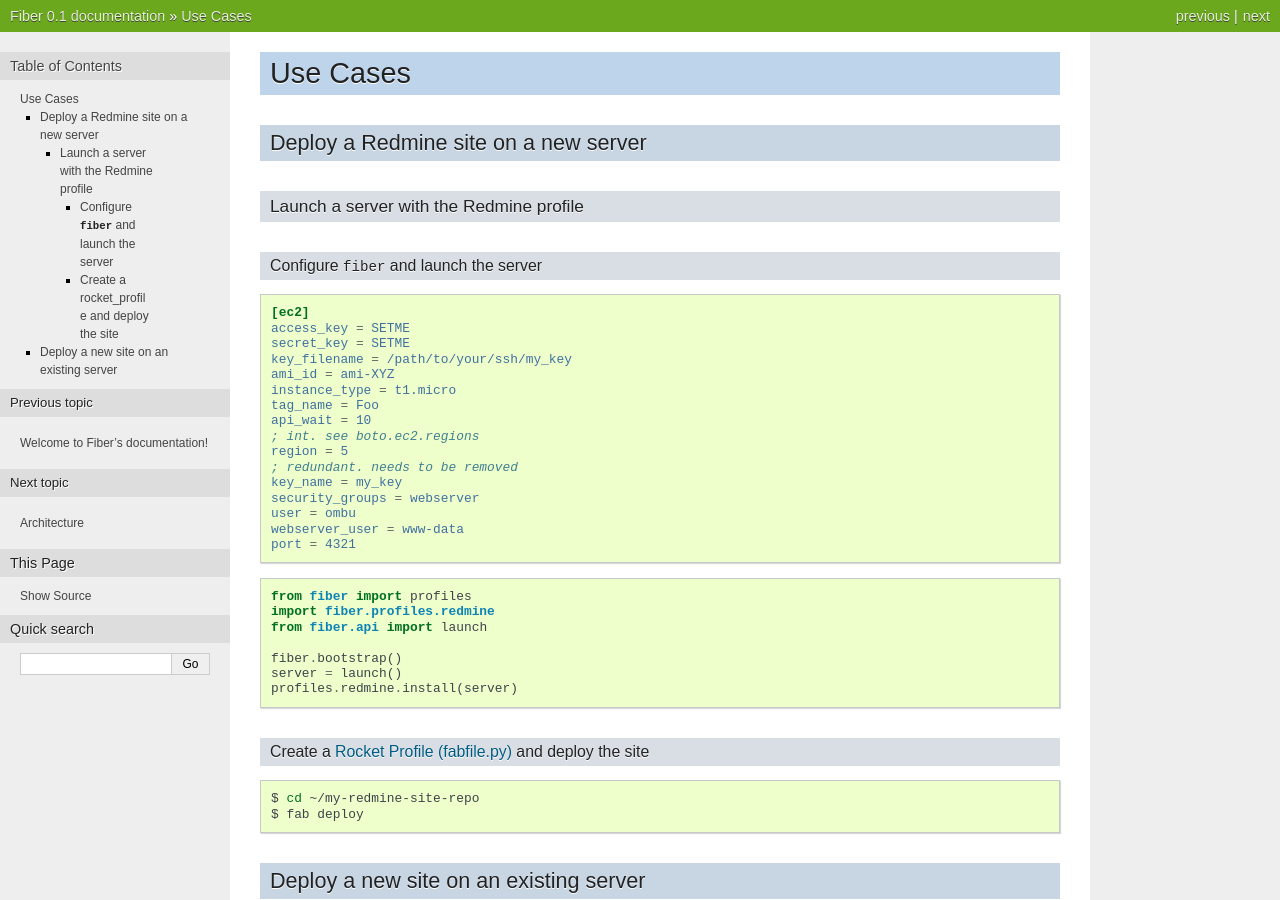
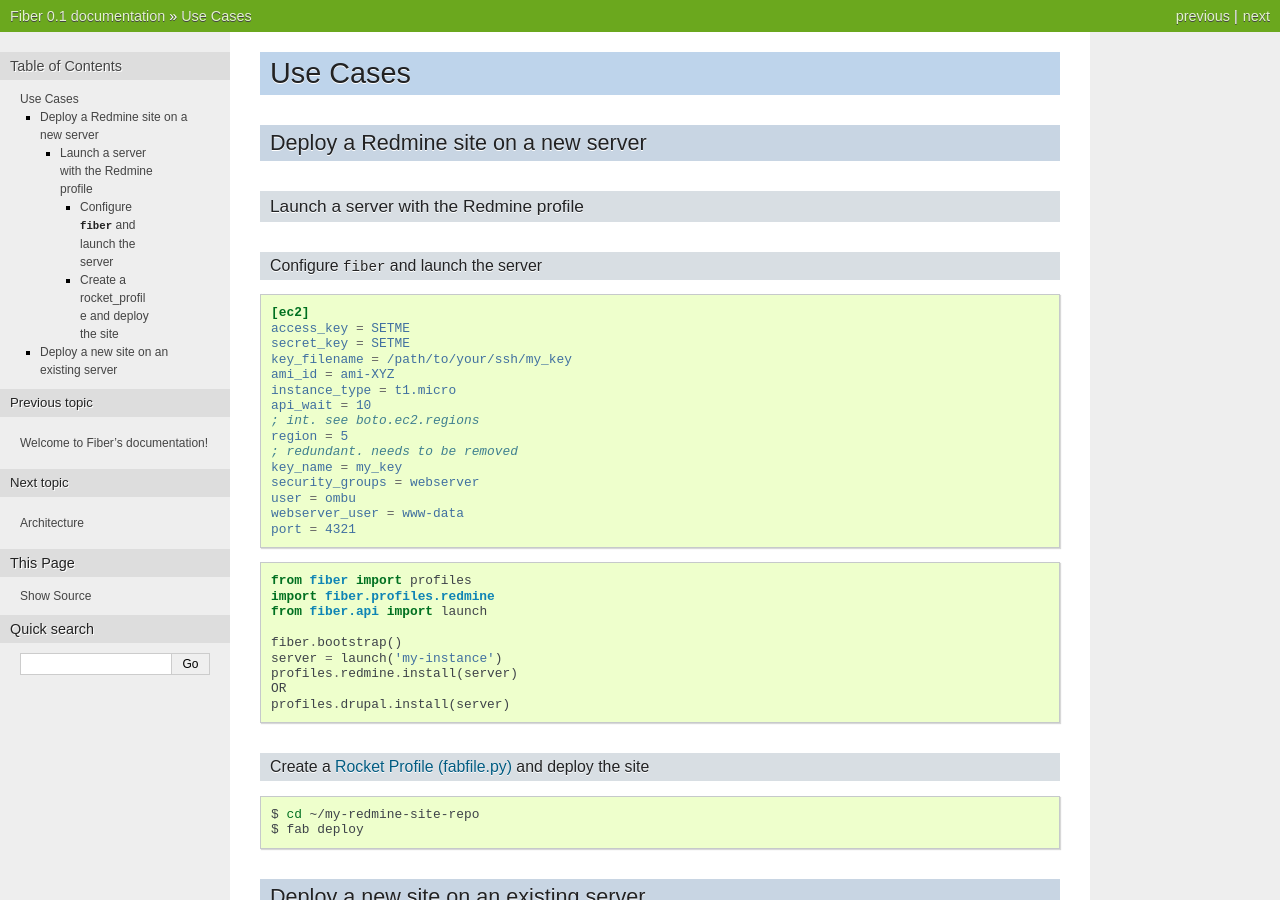
Before and after one commit to ombu/fiber, a Sphinx documentation site: the page built from doc/use_cases.rst, in a window 1280 px wide and 900 px high. Built offline with Sphinx 7.4.7, drawn with Linux system fonts in a browser that asks for light colours.

Commit message:
moves instance tag name from config.ini to an argument in launch()

```diff
--- a/doc/use_cases.rst
+++ b/doc/use_cases.rst
@@ -19,7 +19,6 @@
     key_filename = /path/to/your/ssh/my_key
     ami_id = ami-XYZ
     instance_type = t1.micro
-    tag_name = Foo
     api_wait = 10
     ; int. see boto.ec2.regions
     region = 5
@@ -37,8 +36,10 @@
     from fiber.api import launch
 
     fiber.bootstrap()
-    server = launch()
+    server = launch('my-instance')
     profiles.redmine.install(server)
+    OR
+    profiles.drupal.install(server)
 
 Create a :ref:`rocket_profile` and deploy the site
 ~~~~~~~~~~~~~~~~~~~~~~~~~~~~~~~~~~~~~~~~~~~~~~~~~~
```
Also changed, not shown: 2 other files.
